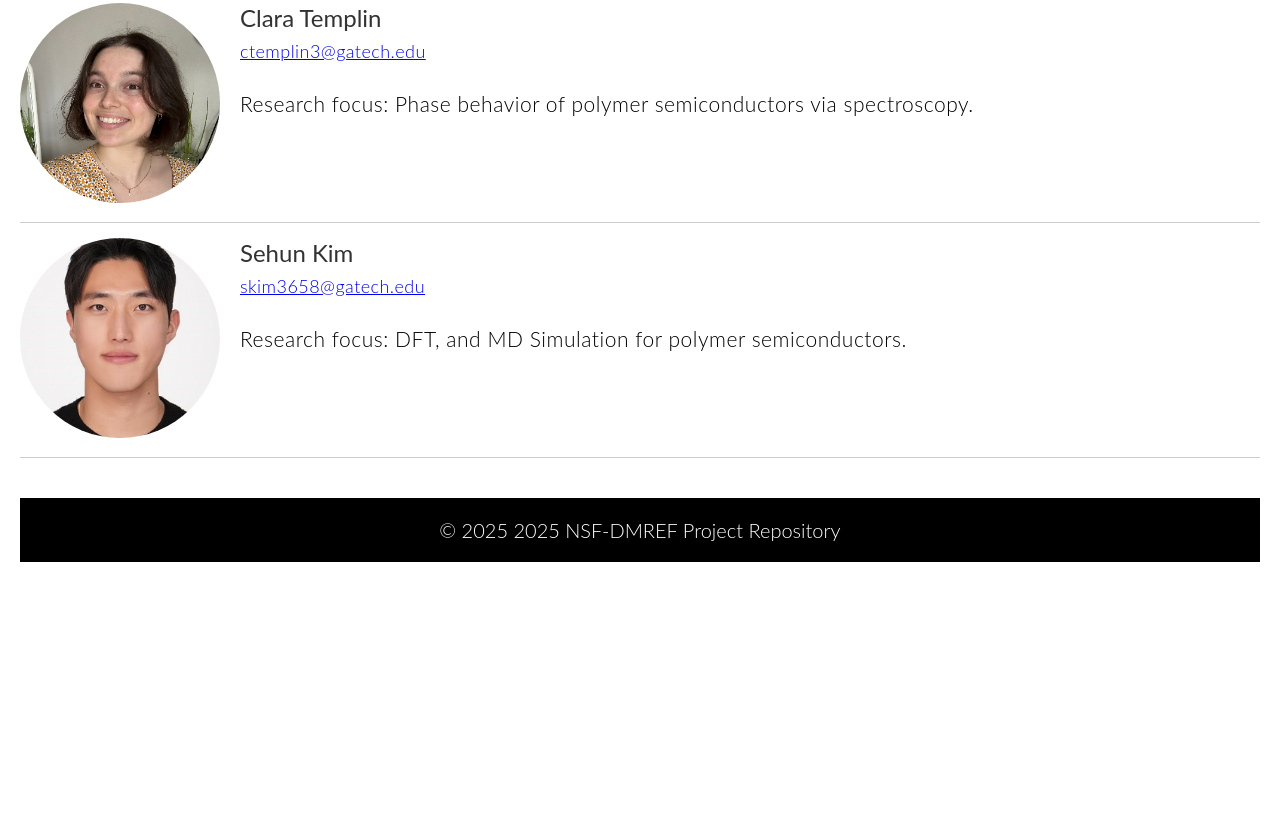
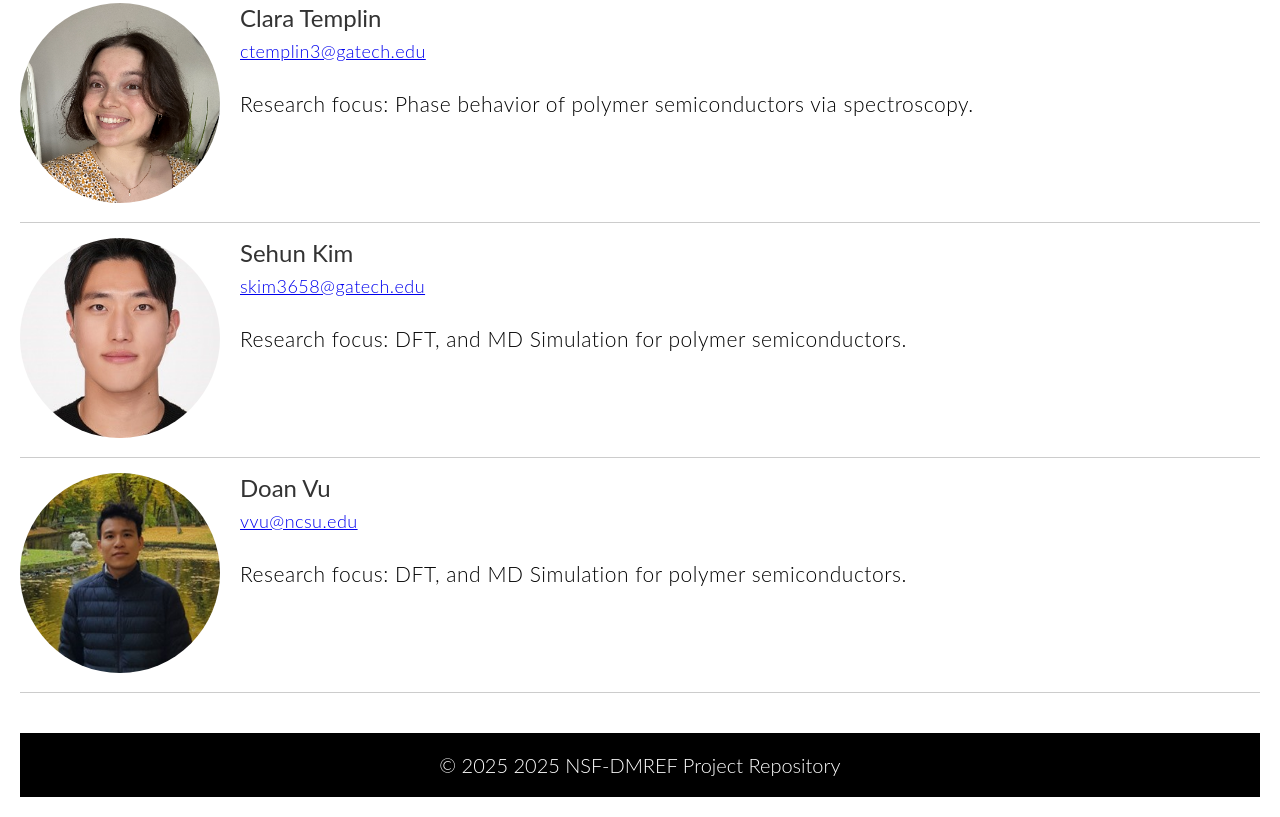
Before and after one commit to fengzhihao77/GT-NCST-NSF-DMREF-main, a plain HTML site: page people.html in a window 1280 px wide. Shown: the part 2062-2879 px from the top of the page. Before the commit the page ends 2644 px from the top, so only its background shows below. Drawn offline with Linux system fonts and the light colour scheme.

Commit message:
updates 10_26

```diff
--- a/people.html
+++ b/people.html
@@ -155,6 +155,19 @@
           <p>Research focus: DFT, and MD Simulation for polymer semiconductors.</p>
         </div>
       </li>
+
+      <li class="people_card">
+        <div class="headshot">
+          <img src="img/doan.jpg" alt="Person Name">
+        </div>
+        <div class="info">
+          <div class="name_email">
+            <h3>Doan Vu</h3>
+            <p class="email"><a href="mailto:vvu@ncsu.edu">vvu@ncsu.edu</a></p>
+          </div>
+          <p>Research focus: DFT, and MD Simulation for polymer semiconductors.</p>
+        </div>
+      </li>
   <footer>
     &copy; 2025 2025 NSF-DMREF Project Repository
   </footer>
```
Also changed, not shown: projects.html (+7 -0 lines), img/doan.jpg (added), img/proj_4.png (added).
